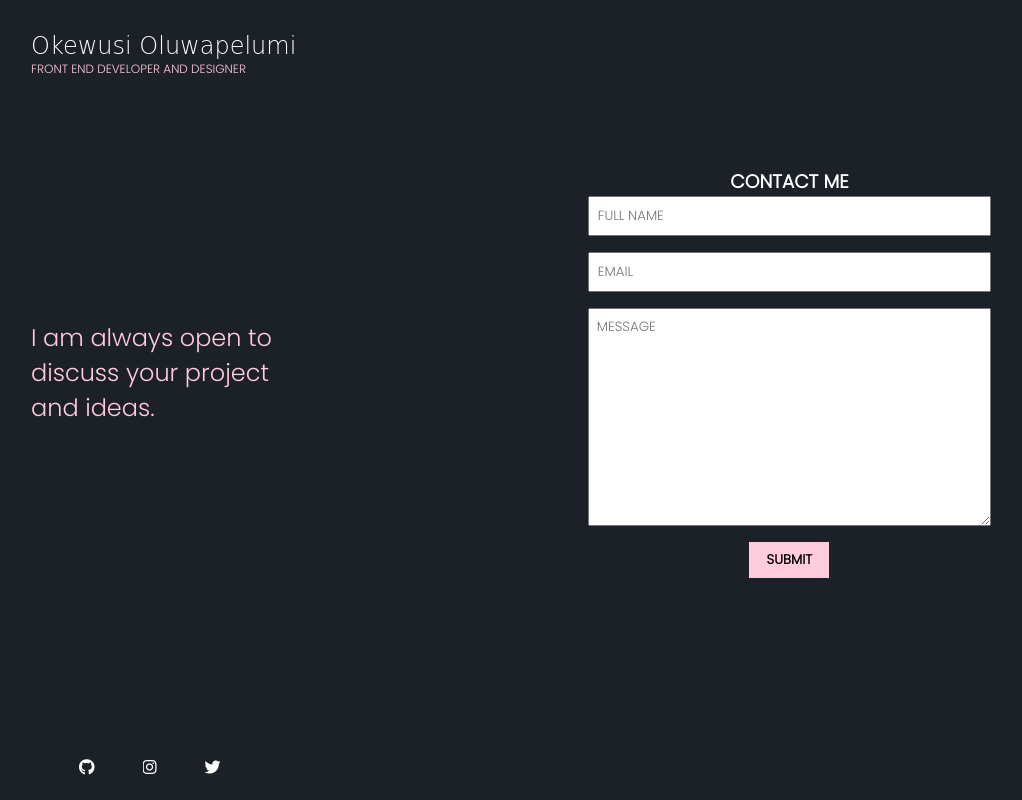
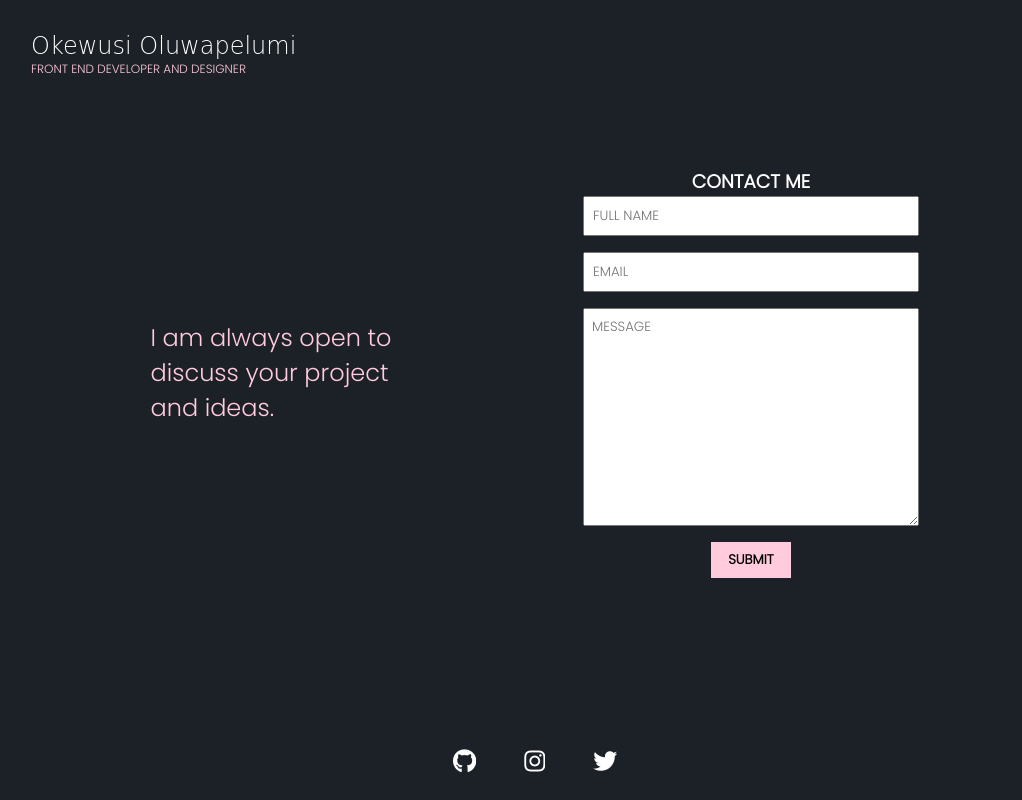
Before and after one commit to Okewusi/personal-website, a plain HTML site: page contact.html in a window 1280 px wide. Shown: the whole page, without its empty margins (129-1151 px from the left). Drawn offline with Linux system fonts and the light colour scheme.

Commit message:
contact page finalized

```diff
--- a/css/contact.css
+++ b/css/contact.css
@@ -6,21 +6,23 @@
     align-items: center;
 }
 .container-body .form-text{
-    width: 40%;
+    width: 50%;
+    display: flex;
+    justify-content: center;
     font-size: 1.5rem;
     color: #FFCBDD;
 }
 .form-container{
     display: flex;
-    width: 60%;
-    justify-content: flex-end;
+    width: 50%;
+    justify-content: center;
 }
 .form-container form{
     text-align: center;
     display: flex;
     flex-direction: column;
     width: 70%;
-    justify-content: flex-end;
+    justify-content: center;
 }
 input{
     padding: .5rem;
@@ -43,11 +45,12 @@ button{
 footer{
     display: flex;
     width: 100%;
-    justify-content: flex-start;
+    justify-content: center;
     text-align: center;
 }
 footer a{
     color: white;
+    font-size: 1.5rem;
 }
 @media only screen and (max-width: 800px){
     .container-body{
--- a/css/index.css
+++ b/css/index.css
@@ -65,10 +65,10 @@ nav a:hover{
 }
 .body-content .content{
     padding-top: 2rem;
-    width: 40%;
+    width: 100%;
     display: flex;
     flex-direction: column;
-    align-items: flex-start;
+    align-items: center;
     justify-content: center;
 }
 .content h3{
```
Also changed, not shown: index.html (+3 -2 lines).
